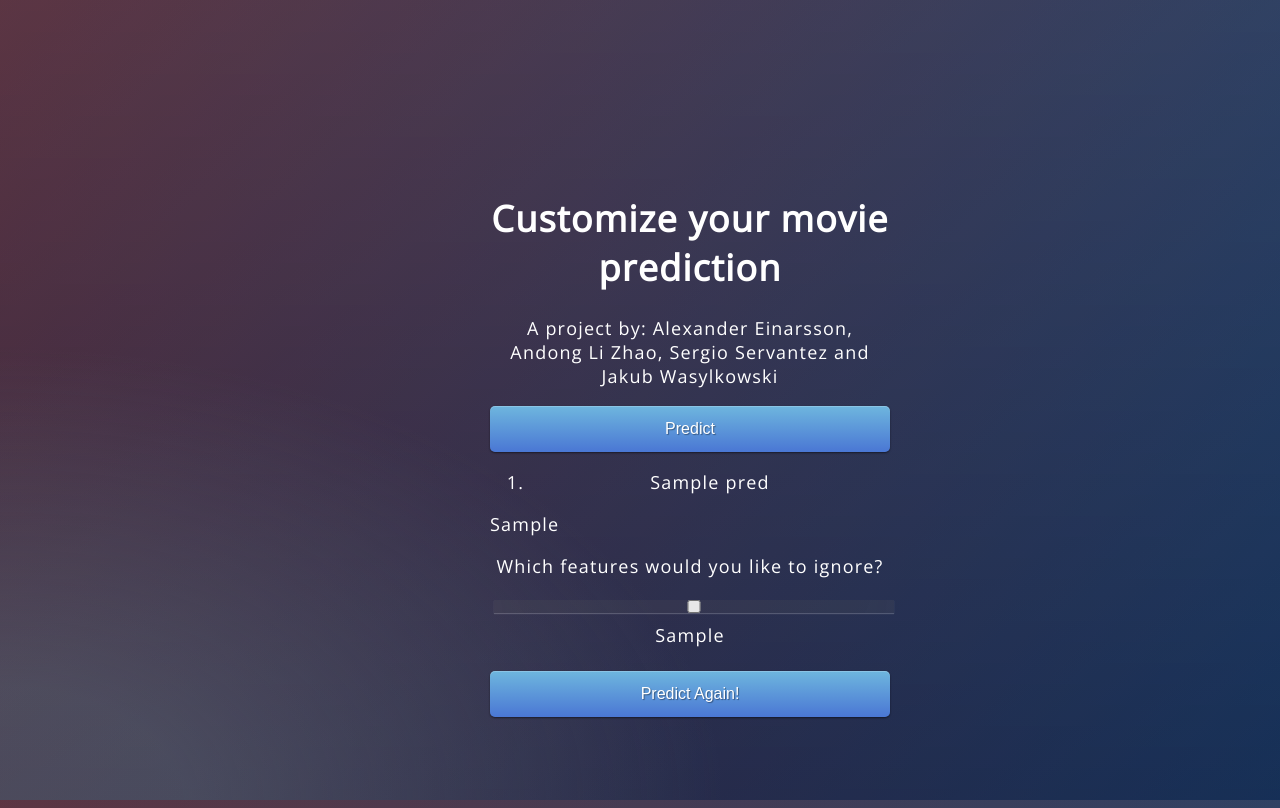
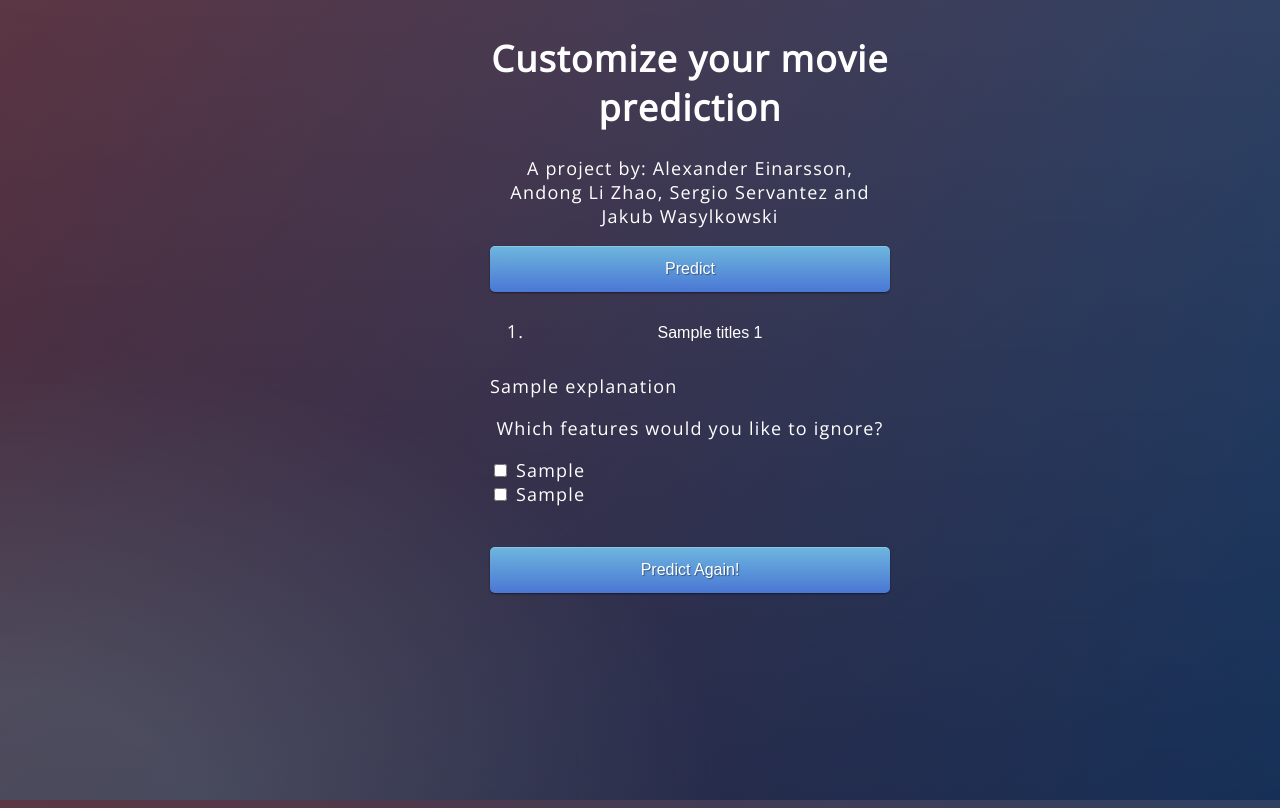
Before and after one commit to andongluis/hcml_project, a Flask app: template server/templates/home.html in a window 1280 px wide. Run offline with Flask 2, Linux system fonts and the light colour scheme; the template is opened without the code that fills it: most values are stand-ins (such as "Sample title", 1, 10 or a date in 2020); parts of the project's set-up code (start-up, migrations or seed data) failed here and were passed over.

Commit message:
fixes to css and nlg representation

```diff
--- a/server/app.py
+++ b/server/app.py
@@ -5,7 +5,7 @@ import os
 sys.path.append(os.path.dirname(os.path.abspath(__file__)) + "/..")
 # sys.path.insert(0, os.path.abspath('..'))
 from ML_pipeline.custom_model import Custom_Model
-import ML_pipeline.sample_explainer as explainer
+from ML_pipeline.sample_explainer import Explainer
 
 """
 1. Import model
@@ -17,11 +17,12 @@ import ML_pipeline.sample_explainer as explainer
 app = Flask(__name__)
 
 # For testing I'm using default weights, have to load trained model later
-model = Custom_Model()
+explainer = Explainer()
 cols =["feature columns to collect from site"]
 
-PRED_1 = []
-PRED_2 = []
+PRED_1 = explainer.get()["recommendations"]
+PRED_2 = dict()
+
 
 @app.route('/')
 def home():
@@ -30,57 +31,29 @@ def home():
 
 @app.route('/predict', methods=['POST'])
 def predict():
-    # Could be multiple lists if we initialize user with many movies
-    int_features = [x for x in request.form.values()]
+    titles = [rec["title"] for rec in PRED_1]
 
-    user_data = np.array(int_features)
-    # prediction = model.predict(user_data) # Assuming it's a list
-    # return render_template('home.html', pred='Predicted movies are {}'.format(prediction))
-
-    PRED_1 = ["Gone with the wind", "The Matrix"] # temp
-
-    return render_template('home.html', first_prediction=PRED_1)
+    return render_template('home.html', titles_1=titles)
 
 
 @app.route('/nlg', methods=['POST'])
-def get_nlg():
-    """
-    Need a couple things: a string with the nlg stuff and to generate a list of
-    checkbox instructions.
-    :return: IDK if possible, but a tuple [nlg, [buttons]] would probably do.
-    """
-    nlg = "You are seeing this selection because I have determined you have" \
-          " absolutely no taste in movies whatsoever. I'd recommend watching" \
-          " any of these as a start and see if your sense of curiosity and" \
-          " wonder kickstarts itself and helps you get a grip. Also your age" \
-          " group is 20-30 and you like scifi, don't argue."
+def show_nlg():
+    title = request.form.get("movie_1")
+    rec = dict()
+    for pred in PRED_1:
+        if pred['title'] == title:
+            rec = pred
 
-    # This should cover all ML features we have
-    features = {"scifi": "science fiction",
-                "20-30": "age group"}
-
-    masked_features = ["scifi", "20-30"] # temp
-    ret = [nlg, [features[x] for x in masked_features]]
-
-    return render_template('home.html', nlg_component=ret, first_prediction=PRED_1)
+    return render_template('home.html', rec=rec)
 
 
 @app.route('/masked_predict', methods=['POST', 'GET'])
 def masked_predict():
-    feature_masks = ["scifi", "20-30"]
-    mask_values = []
-    for feature in feature_masks:
-        mask_value = request.form.get(feature)
-        if mask_value:
-            mask_values.append(True)
-        else:
-            mask_values.append(False)
-
     PRED_2 = ["Gone with the wind", "The Matrix"]
 
     return render_template('final_result.html',
                            first_prediction=PRED_1,
-                           second_prediction=mask_values)
+                           second_prediction=PRED_2)
 
 
 if __name__ == '__main__':
--- a/server/static/style.css
+++ b/server/static/style.css
@@ -32,48 +32,20 @@ body {
 
 .login {
 	position: absolute;
-	top: 40%;
+	top: 20%;
 	left: 50%;
 	margin: -150px 0 0 -150px;
 	width:400px;
 	height:400px;
 }
 
-.nlg {
-	position: absolute;
-	top: 40%;
-	left: 50%;
-	margin: -150px 0 0 -150px;
-	width:400px;
-	height:400px;
-    text-align:justify;
-    text-justify:inter-word;
-    box-shadow: inset 0 -5px 45px rgba(100,100,100,0.2), 0 1px 1px rgba(255,255,255,0.2);
+.boxes {
+    text-align:left;
 }
 
-.prediction h1 { color: #fff; text-shadow: 0 0 10px rgba(0,0,0,0.3); letter-spacing:1px; text-align:center; }
-
-input {
-	width: 100%;
-	margin-bottom: 10px;
-	background: rgba(0,0,0,0.3);
-	border: none;
-	outline: none;
-	padding: 10px;
-	font-size: 13px;
-	color: #fff;
-	text-shadow: 1px 1px 1px rgba(0,0,0,0.3);
-	border: 1px solid rgba(0,0,0,0.3);
-	border-radius: 4px;
-	box-shadow: inset 0 -5px 45px rgba(100,100,100,0.2), 0 1px 1px rgba(255,255,255,0.2);
-	-webkit-transition: box-shadow .5s ease;
-	-moz-transition: box-shadow .5s ease;
-	-o-transition: box-shadow .5s ease;
-	-ms-transition: box-shadow .5s ease;
-	transition: box-shadow .5s ease;
+.spaced {
+    margin: 0 0 -100px 0;
 }
-
-input:focus { box-shadow: inset 0 -5px 45px rgba(100,100,100,0.4), 0 1px 1px rgba(255,255,255,0.2); }
 
 .btn {
   border: none;
@@ -84,16 +56,13 @@ input:focus { box-shadow: inset 0 -5px 45px rgba(100,100,100,0.4), 0 1px 1px rgb
   display: inline-block;
 }
 
-/* On mouse-over */
-.btn:hover {background: #eee;}
 
-.success {color: green;}
-.info {color: dodgerblue;}
-.warning {color: orange;}
-.danger {color: red;}
-.default {color: black;}
-
-[type="checkbox"]
-{
-    vertical-align:middle;
+.hidden {
+    color: white;
+    border: none;
+    background-color: inherit;
+    padding: 14px 28px;
+    font-size: 16px;
+    cursor: pointer;
+    display: inline-block;
 }
--- a/server/templates/home.html
+++ b/server/templates/home.html
@@ -3,47 +3,46 @@
 <head>
     <meta charset="UTF-8">
     <title>Custom movie prediction</title>
-    <link href="https://fonts.googleapis.com/css?family=Pacifico" rel="stylesheet" type="text/css">
-    <link href="https://fonts.googleapis.com/css?family=Arimo" rel="stylesheet" type="text/css">
-    <link href="https://fonts.googleapis.com/css?family=Hind:300" rel="stylesheet" type="text/css">
-    <link href="https://fonts.googleapis.com/css?family=Open+Sans+Condensed:300" rel="stylesheet" type="text/css">
     <link type="text/css" rel="stylesheet" href="{{url_for('static', filename='./style.css')}}">
 </head>
 <body>
     <div class="login">
         <h1>Customize your movie prediction</h1>
-        <p font-size="14px">A project by: Alexander Einarsson, Andong Li Zhao, Sergio Servantez and Jakub Wasylkowski</p>
+        <p font-size="10px">A project by: Alexander Einarsson, Andong Li Zhao, Sergio Servantez and Jakub Wasylkowski</p>
 
         <!-- TODO would be nice to hide predict_1 button after choice -->
         <form action="{{url_for('predict')}}" method="POST">
             <button type="submit" class="btn btn-primary btn-block btn-large">Predict</button>
         </form>
 
-
-        {% if first_prediction is defined and not empty%}
-        <ol>
-            {% for pred in first_prediction %}
-            <li>{{ pred }}</li>
-            {% endfor %}
-        </ol>
-        {% endif %}
-
-        {% if first_prediction is defined and not nlg_component %}
-        <form action="{{url_for('get_nlg')}}" method="POST">
-            <button class="btn info">Why are you showing me these movies?</button>
+        <!-- Show the list of predicted movies -->
+        {% if titles_1 is defined and not empty%}
+        <form action="{{url_for('show_nlg')}}" method="POST">
+            <ol>
+                {% for title in titles_1 %}
+                <li><button class="hidden" title="Why am I seeing this?" name="movie_1" value='{{title}}'>{{ title }}</button></li>
+                {% endfor %}
+            </ol>
         </form>
         {% endif %}
 
-        {% if nlg_component %}
-        <p align="justify">{{nlg_component[0]}}</p>
+        <!-- Show the explanation for the selected movie -->
+        {% if rec is defined and not empty %}
+            <p align="justify">{{rec['explanation']}}</p>
+        {% endif %}
+
+        <!-- Show the checkboxes for the masking features -->
+        {% if rec is defined and not empty %}
         <p align="center">Which features would you like to ignore?</p>
         <form action="{{url_for('masked_predict')}}" method="POST">
-            {% for option in nlg_component[1] %}
-                <input type="checkbox" id={{option}} name={{option}} value="feature_mask">
-                <label for={{option}}>{{option}}</label>
-            {% endfor %}
-            <br><br>
-            <button type="submit" class="btn btn-primary btn-block btn-large">Predict Again!</button>
+            <div class="boxes">
+                <input type="checkbox" id="feature_mask_1" name="feature_mask_1">
+                <label for="feature_mask_1">{{rec['top_feature']}}</label>
+                <br>
+                <input type="checkbox" id="feature_mask_2" name="feature_mask_2">
+                <label for="feature_mask_2">{{rec['next_feature']}}</label>
+            </div>
+            <button type="submit" class="btn btn-primary btn-block btn-large spaced">Predict Again!</button>
         </form>
         {% endif %}
     </div>
```
Also changed, not shown: ML_pipeline/sample_explainer.py (+5 -14 lines).
